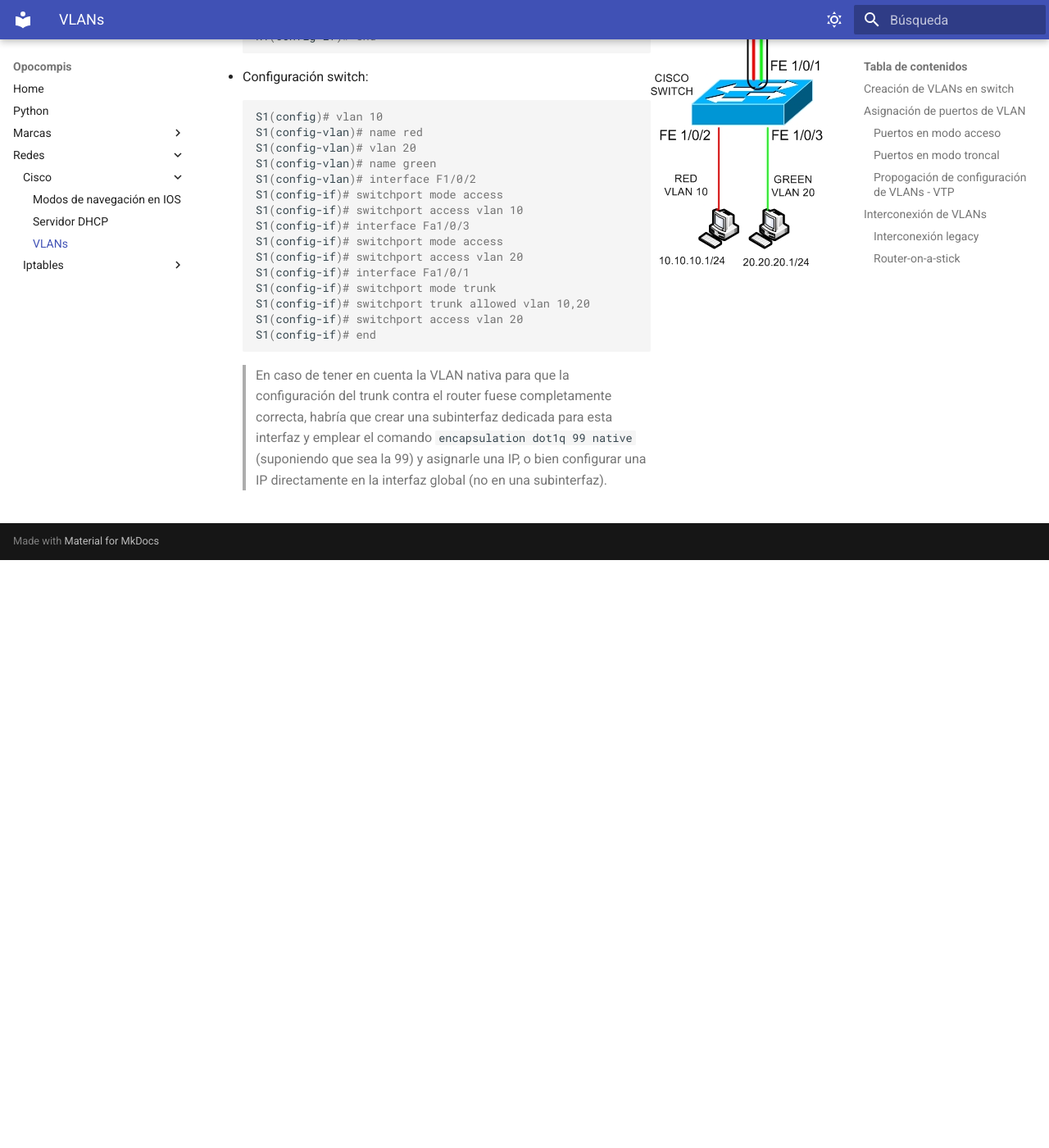
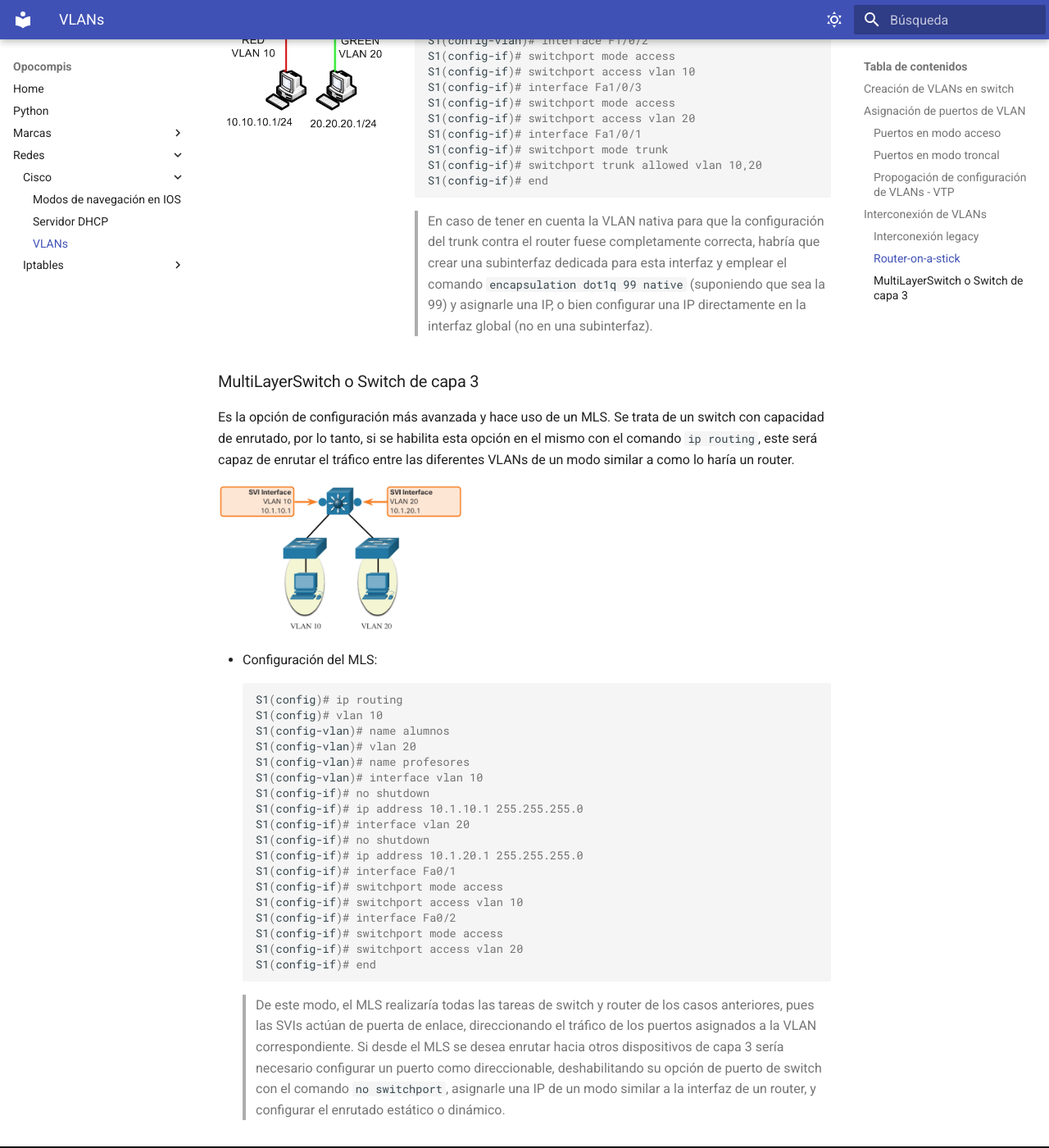
Before and after one commit to Holowachu/opos, an MkDocs documentation site: the page built from docs/Redes/Cisco/3-VLANs.md, in a window 1280 px wide and 1400 px high, scrolled down 3676 px. Shown: the whole window at 82% size. Built offline with MkDocs 1.6.1 and Material for MkDocs 9.7.7, drawn with Linux system fonts in a browser that asks for light colours; before the commit the page ends 4359 px from its top, so only the background shows below that.

Commit message:
VLANs finito

````diff
--- a/docs/Redes/Cisco/3-VLANs.md
+++ b/docs/Redes/Cisco/3-VLANs.md
@@ -89,7 +89,7 @@ S1(config)# vtp password contraseña123
 
 Este método ya no se emplea por su mínima escalabilidad, y consiste en emplear una interfaz del router por VLAN.
 
-<img style="width: 300; height: auto; align: center;" src="../inter-vlan-legacy.png">
+<img style="width: 300px; height: auto; align: middle;" src="../inter-vlan-legacy.png">
 
 * Configuración de R1:
 ```bash
@@ -128,7 +128,7 @@ S1(config-if)# end
 
 Es la configuración más habitual y escalable, pues hace uso de un enlace troncal y configura una subinterfaz por VLAN.
 
-<img style="float: right;" src="../router-on-a-stick.jpeg">
+<img style="float: left;" src="../router-on-a-stick.jpeg">
 
 * Configuración router:
 ```bash
@@ -160,9 +160,36 @@ S1(config-if)# switchport access vlan 20
 S1(config-if)# interface Fa1/0/1
 S1(config-if)# switchport mode trunk
 S1(config-if)# switchport trunk allowed vlan 10,20
-S1(config-if)# switchport access vlan 20
 S1(config-if)# end
 ```
 > En caso de tener en cuenta la VLAN nativa para que la configuración del trunk contra el router fuese completamente correcta, habría que crear una subinterfaz dedicada para esta interfaz y emplear el comando `encapsulation dot1q 99 native` (suponiendo que sea la 99) y asignarle una IP, o bien configurar una IP directamente en la interfaz global (no en una subinterfaz).
 
-###
+### MultiLayerSwitch o Switch de capa 3
+
+Es la opción de configuración más avanzada y hace uso de un MLS. Se trata de un switch con capacidad de enrutado, por lo tanto, si se habilita esta opción en el mismo con el comando `ip routing`, este será capaz de enrutar el tráfico entre las diferentes VLANs de un modo similar a como lo haría un router.
+
+<img style="width: 300px; height: auto; align: middle;" src="../inter-vlan-mls.png">
+
+* Configuración del MLS:
+```bash
+S1(config)# ip routing
+S1(config)# vlan 10
+S1(config-vlan)# name alumnos
+S1(config-vlan)# vlan 20
+S1(config-vlan)# name profesores
+S1(config-vlan)# interface vlan 10
+S1(config-if)# no shutdown
+S1(config-if)# ip address 10.1.10.1 255.255.255.0
+S1(config-if)# interface vlan 20
+S1(config-if)# no shutdown
+S1(config-if)# ip address 10.1.20.1 255.255.255.0
+S1(config-if)# interface Fa0/1
+S1(config-if)# switchport mode access
+S1(config-if)# switchport access vlan 10
+S1(config-if)# interface Fa0/2
+S1(config-if)# switchport mode access
+S1(config-if)# switchport access vlan 20
+S1(config-if)# end
+```
+> De este modo, el MLS realizaría todas las tareas de switch y router de los casos anteriores, pues las SVIs actúan de puerta de enlace, direccionando el tráfico de los puertos asignados a la VLAN correspondiente.
+> Si desde el MLS se desea enrutar hacia otros dispositivos de capa 3 sería necesario configurar un puerto como direccionable, deshabilitando su opción de puerto de switch con el comando `no switchport`, asignarle una IP de un modo similar a la interfaz de un router, y configurar el enrutado estático o dinámico.
````
